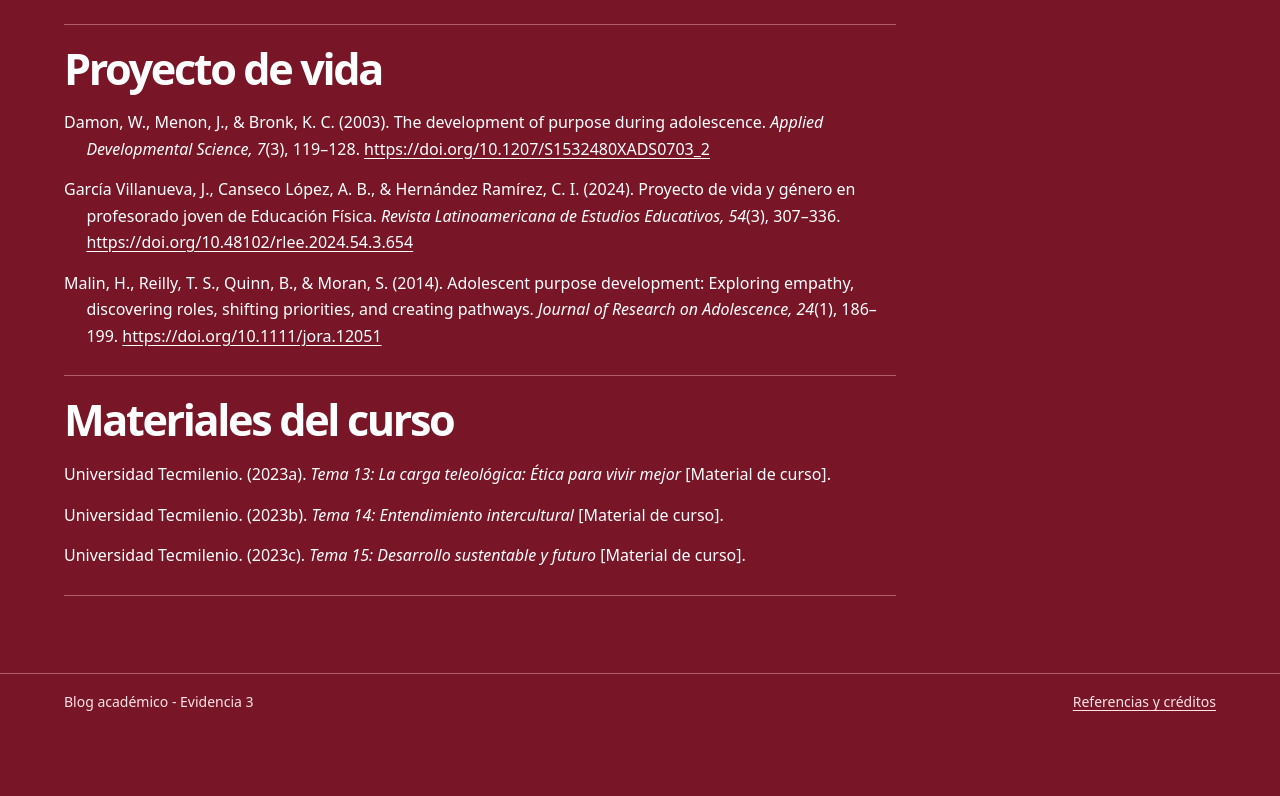
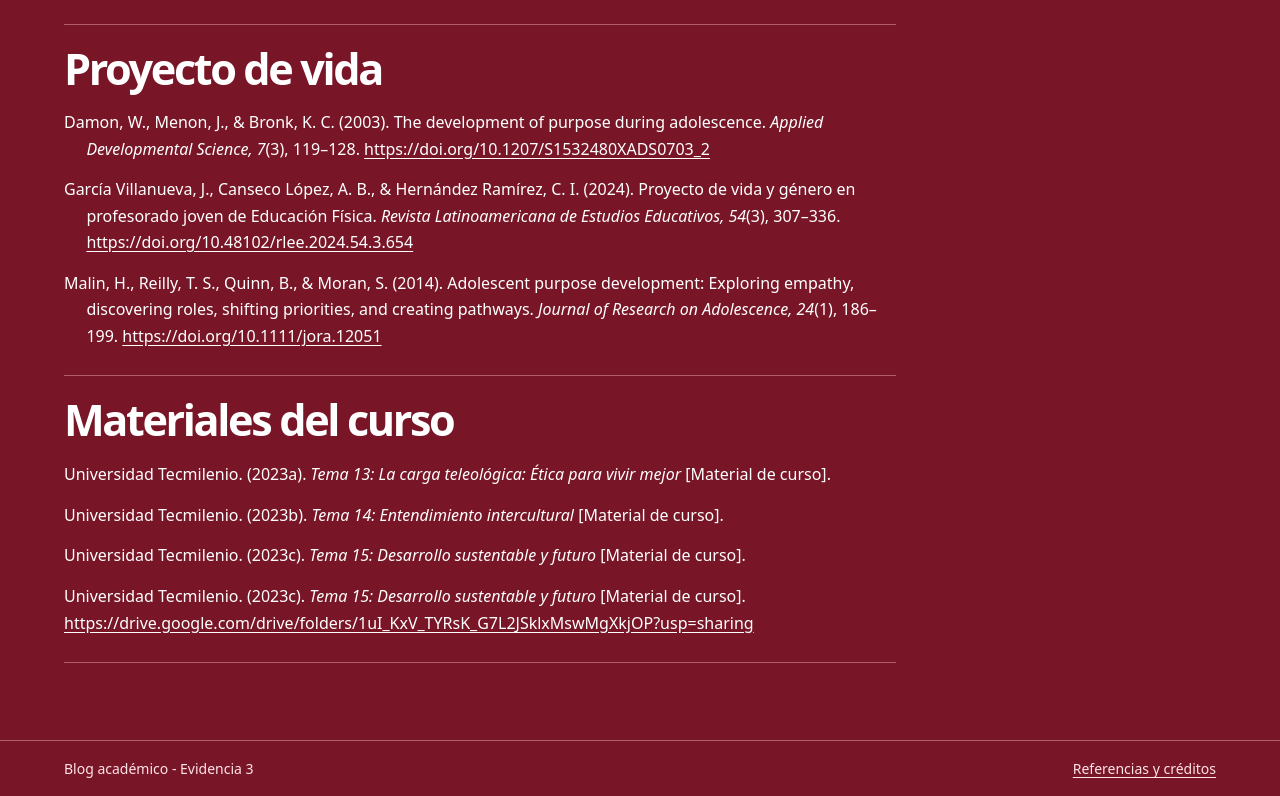
Before and after one commit to mauricioedlg/evidencia3Etica, a plain HTML site: page referencias.html in a window 1280 px wide. Shown: the part 1881-2677 px from the top of the page. Before the commit the page ends 2610 px from the top, so only its background shows below. Drawn offline with Linux system fonts and the light colour scheme.

Commit message:
url temas canvas

```diff
--- a/referencias.html
+++ b/referencias.html
@@ -49,7 +49,10 @@
 <li>Malin, H., Reilly, T. S., Quinn, B., &amp; Moran, S. (2014). Adolescent purpose development: Exploring empathy, discovering roles, shifting priorities, and creating pathways. <em>Journal of Research on Adolescence, 24</em>(1), 186–199. <a href="https://doi.org/10.1111/jora.12051">https://doi.org/10.1111/jora.12051</a></li></ul></section>
 <section id="curso"><h2>Materiales del curso</h2><ul><li>Universidad Tecmilenio. (2023a). <em>Tema 13: La carga teleológica: Ética para vivir mejor</em> [Material de curso].</li>
 <li>Universidad Tecmilenio. (2023b). <em>Tema 14: Entendimiento intercultural</em> [Material de curso].</li>
-<li>Universidad Tecmilenio. (2023c). <em>Tema 15: Desarrollo sustentable y futuro</em> [Material de curso].</li></ul></section>
+<li>Universidad Tecmilenio. (2023c). <em>Tema 15: Desarrollo sustentable y futuro</em> [Material de curso].</li>
+<li>Universidad Tecmilenio. (2023c). <em>Tema 15: Desarrollo sustentable y futuro</em> [Material de curso].</li>
+<a href="https://drive.google.com/drive/folders/1uI_KxV_TYRsK_G7L2JSklxMswMgXkjOP?usp=sharing">https://drive.google.com/drive/folders/1uI_KxV_TYRsK_G7L2JSklxMswMgXkjOP?usp=sharing</a>
+</ul></section>
 
     </div>
   </main>
```
